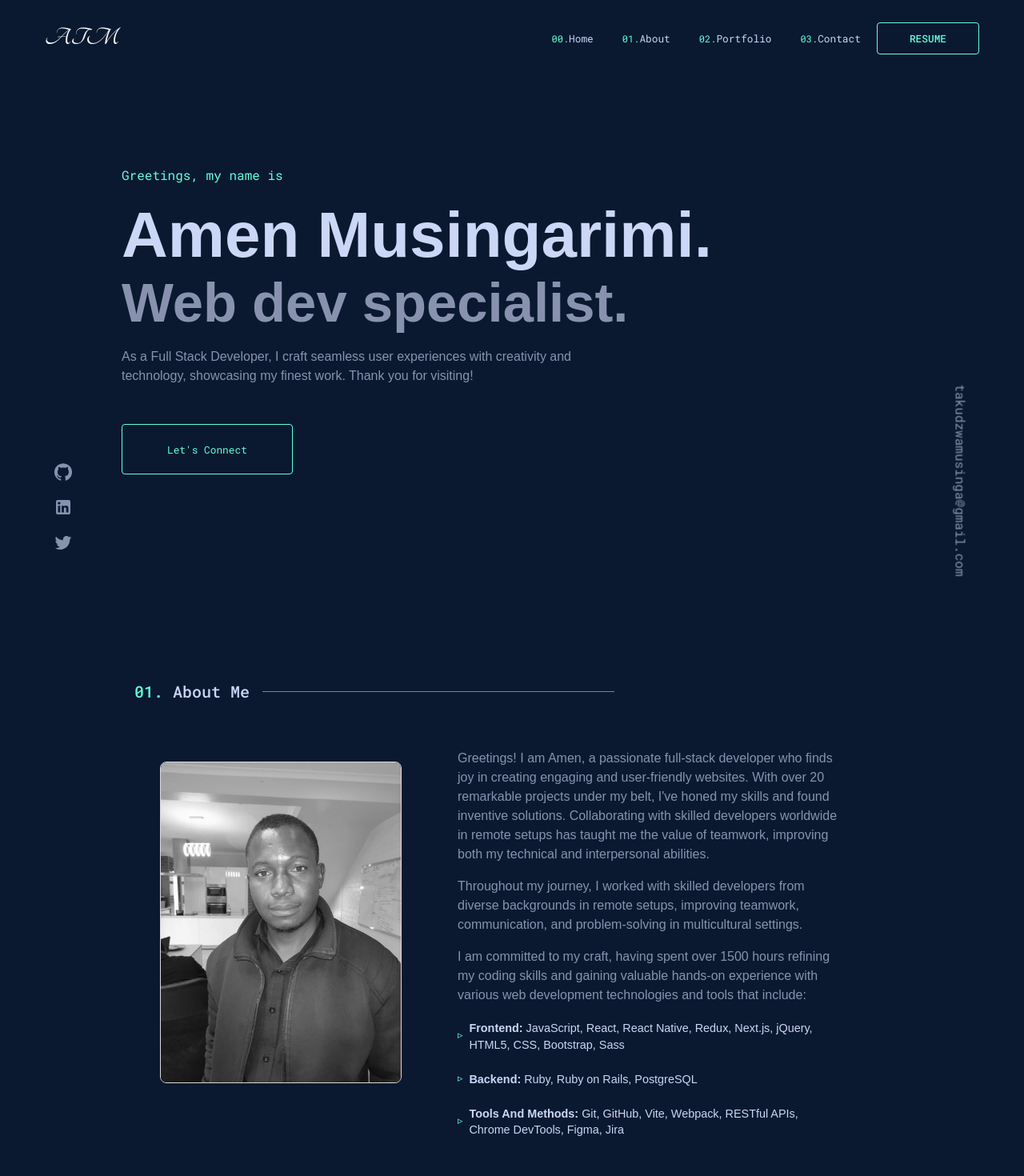
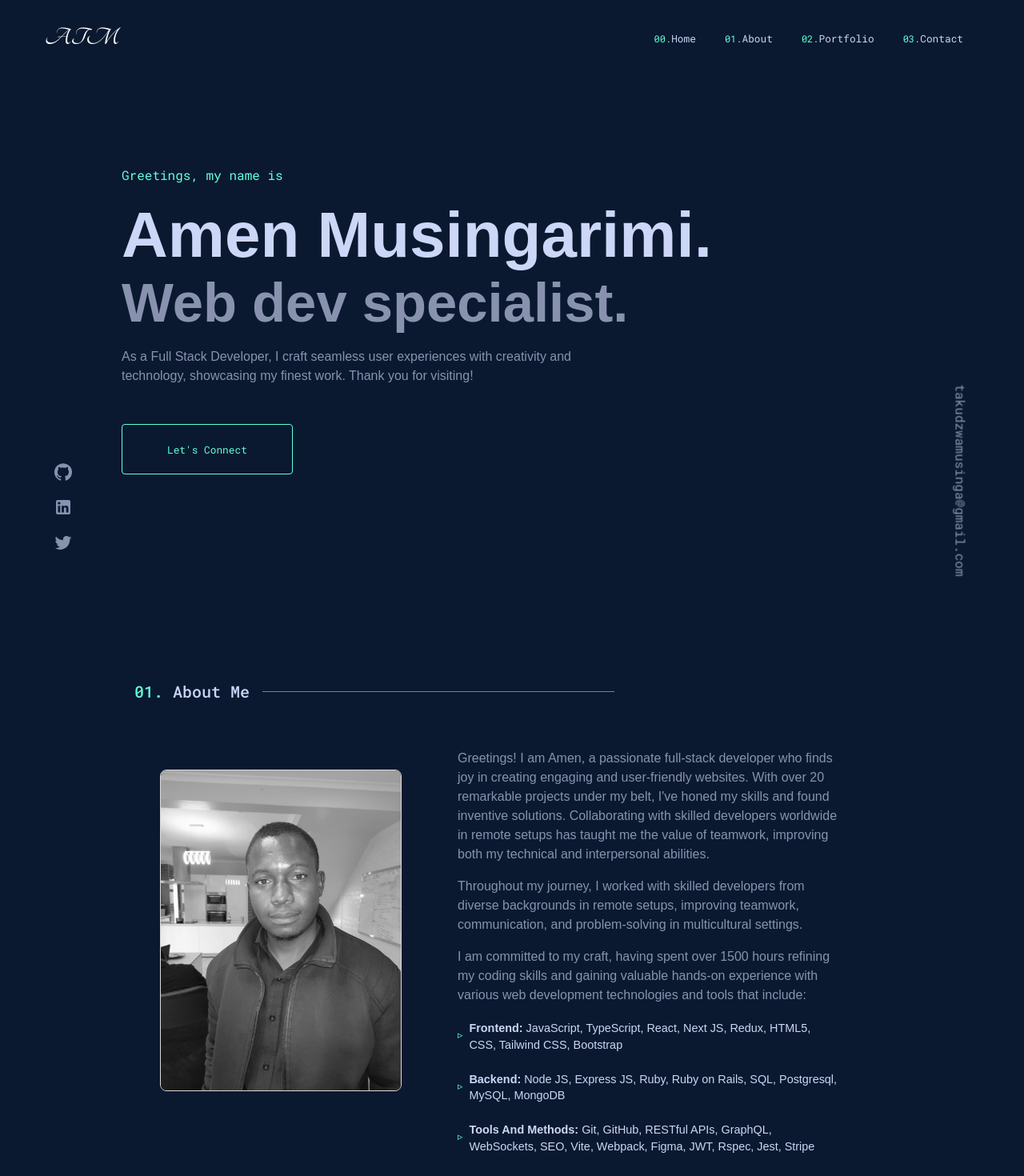
Before and after one commit to Amen-Musingarimi/portfolio, a React (Create React App) app: page / in a window 1280 px wide. Shown: the top 1470 px of the page at 80% size. Built offline with nearby package versions, Linux system fonts and the light colour scheme.

Commit message:
Remove resume link and add more skills

```diff
--- a/src/components/Demo.js
+++ b/src/components/Demo.js
@@ -1,6 +1,4 @@
-import {
-  Button, ListItem, Typography, Link,
-} from '@mui/material';
+import { ListItem, Typography, Link } from '@mui/material';
 import { useLocation } from 'react-router-dom';
 
 const Demo = () => {
@@ -72,17 +70,6 @@ const Demo = () => {
           </Typography>
         </ListItem>
       ))}
-      <a
-        href="https://drive.google.com/file/d/1buWjI_nUaZeIkF-XSvWRR-SJdwpjOReP/view?usp=sharing"
-        rel="noreferrer"
-        target="_blank"
-        id="downloadBtn"
-        type="button"
-      >
-        <Button sx={{ px: 5 }} className="btn" size="large">
-          Resume
-        </Button>
-      </a>
     </>
   );
 };
--- a/src/projects/data.js
+++ b/src/projects/data.js
@@ -13,12 +13,15 @@ const data = {
   skills: [
     {
       frontend:
-        'JavaScript, React, React Native, Redux, Next.js, jQuery, HTML5, CSS, Bootstrap, Sass',
+        'JavaScript, TypeScript, React, Next JS, Redux, HTML5, CSS, Tailwind CSS, Bootstrap',
     },
-    { backend: ' Ruby, Ruby on Rails, PostgreSQL' },
+    {
+      backend:
+        'Node JS, Express JS, Ruby, Ruby on Rails, SQL, Postgresql, MySQL, MongoDB',
+    },
     {
       ToolsAndMethods:
-        'Git, GitHub, Vite, Webpack, RESTful APIs, Chrome DevTools, Figma, Jira',
+        'Git, GitHub, RESTful APIs, GraphQL, WebSockets, SEO, Vite, Webpack, Figma, JWT, Rspec, Jest, Stripe',
     },
   ],
   projects: [
```
